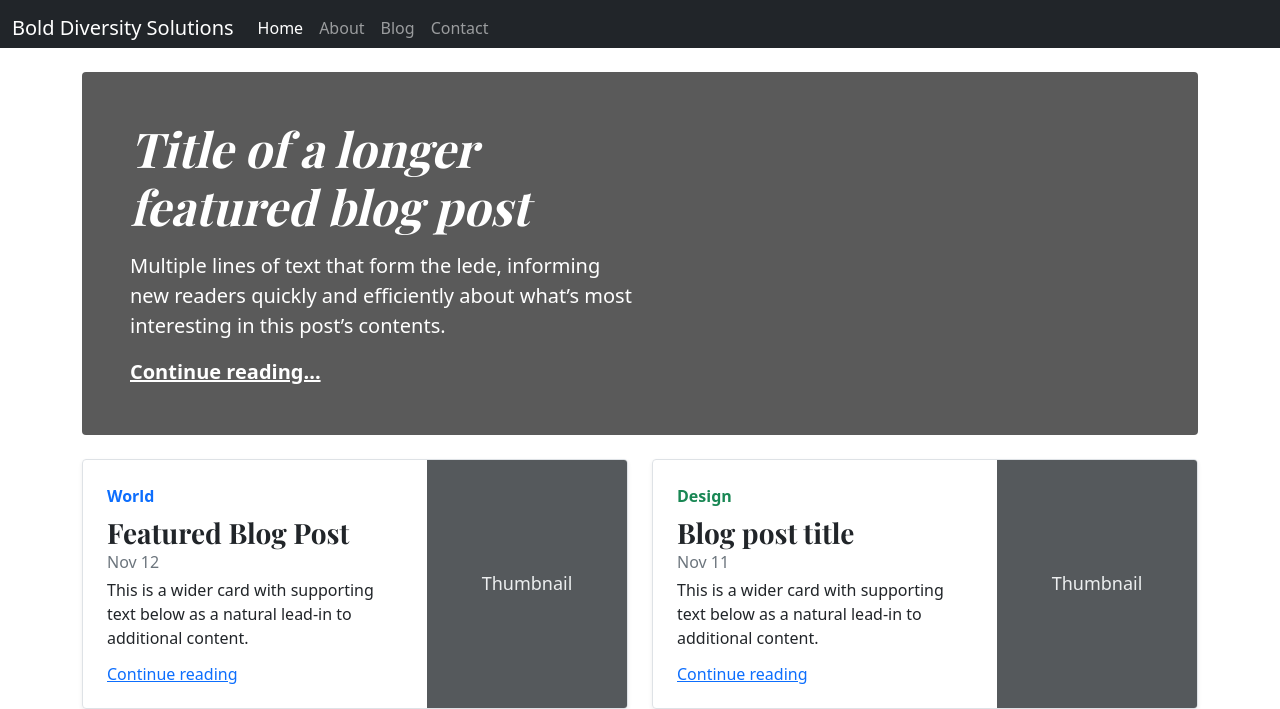
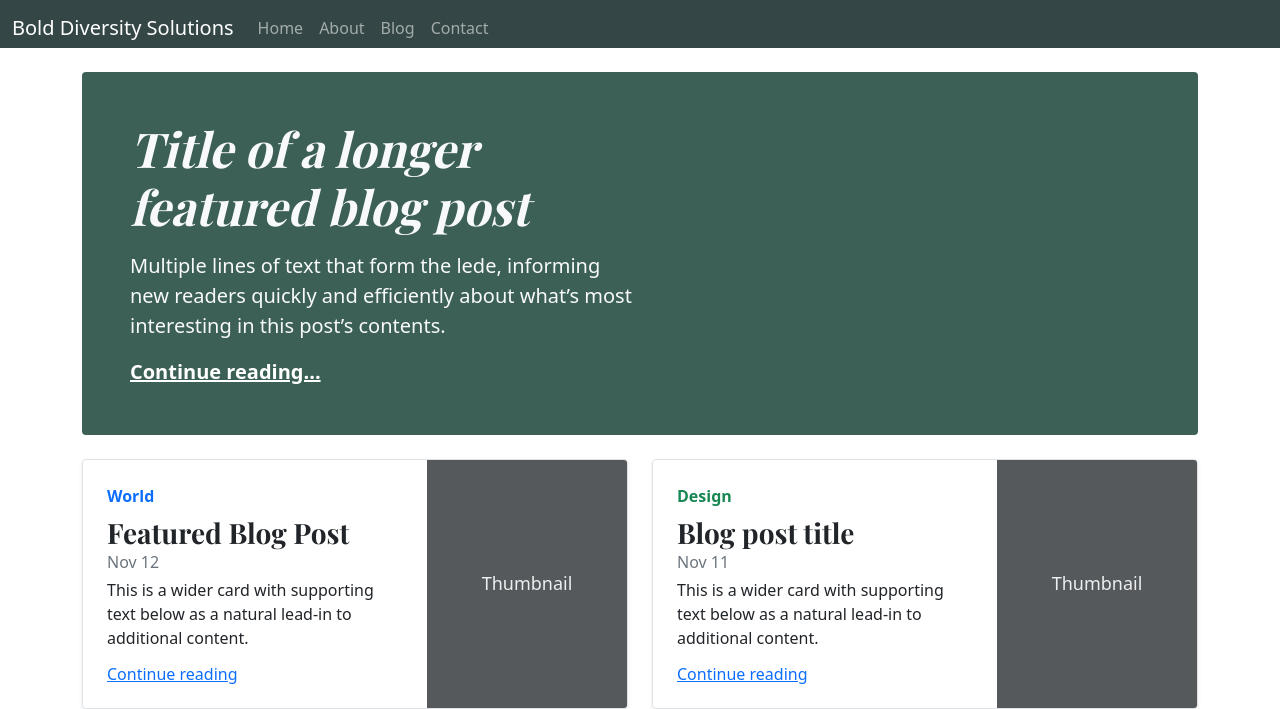
Before and after one commit to neurocrash59/bold-diversity-solutions, a PHP site: page /blog.html in a window 1280 px wide. Shown: the top 709 px of the page. Run offline with PHP 8.4, Linux system fonts and the light colour scheme.

Commit message:
Color changes

```diff
--- a/about.css
+++ b/about.css
@@ -10,7 +10,7 @@ body {
 }
 
 #aboutHeader {
-  background-color: #5a5a5a;
+  background-color: #3C6056;
   margin: 0 4rem;
 }
 
--- a/blog.css
+++ b/blog.css
@@ -1,5 +1,4 @@
 body {
-    /* padding-top: 3rem; */
     padding-bottom: 3rem;
   }
 
@@ -8,8 +7,13 @@ body {
     position: absolute;
   }
 
+  .navBG {
+    background-color: #344646;
+  }
+
   #blogHeader {
-    background-color: #5a5a5a;
+    background-color: #3C6056;
+    color: #EFE4CE;
   }
 
   h1, h2, h3, h4, h5, h6 {
--- a/blog.html
+++ b/blog.html
@@ -23,7 +23,7 @@
                 <div class="collapse navbar-collapse" id="navbarCollapse">
                     <ul class="navbar-nav me-auto mb-2 mb-md-0">
                         <li class="nav-item">
-                            <a class="nav-link active" aria-current="page" href="index.html">Home</a>
+                            <a class="nav-link" aria-current="page" href="index.html">Home</a>
                         </li>
                         <li class="nav-item">
                             <a class="nav-link" href="about.html">About</a>
@@ -39,11 +39,11 @@
             </div>
         </nav>
 
-        <div class="p-4 mb-4 bg-dark"></div>
+        <div class="navBG p-4 mb-4"></div>
     </header>
 
     <main class="container">
-        <div class="p-4 p-md-5 mb-4 text-white rounded" id="blogHeader">
+        <div class="p-4 p-md-5 mb-4 text-light rounded" id="blogHeader">
             <div class="col-md-6 px-0">
                 <h1 class="display-4 fst-italic">Title of a longer featured blog post</h1>
                 <p class="lead my-3">Multiple lines of text that form the lede, informing new readers quickly and
```
